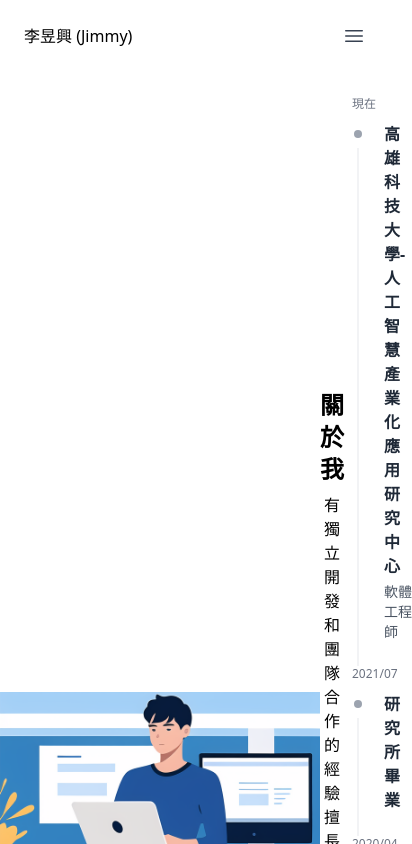
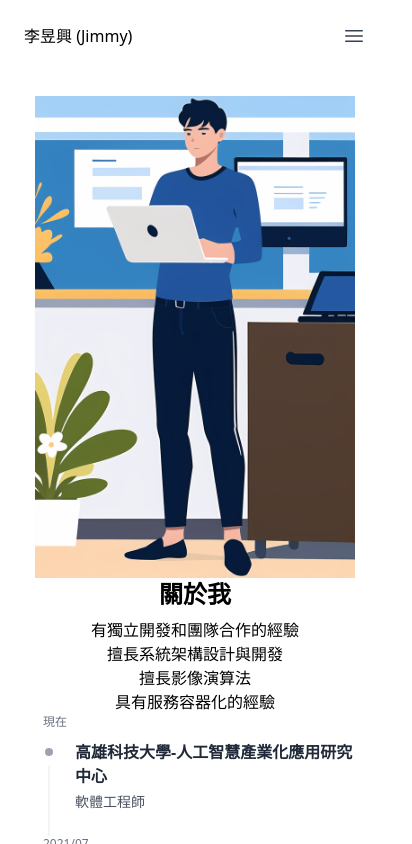
Before and after one commit to yuxing-lee/lee-experience, a Nuxt app: page / in a window 390 px wide. Shown: the top 844 px of the page, 412 px wide, since content can reach past the window. Built offline with nearby package versions, Linux system fonts and the light colour scheme.

Commit message:
style (index): add RWD style

```diff
--- a/pages/index.vue
+++ b/pages/index.vue
@@ -1,5 +1,5 @@
 <template>
-    <div class="flex justify-around items-center mt-6">
+    <div class="flex flex-col justify-around items-center mt-6 lg:flex-row">
         <img src="/man.png" class="w-80" />
         <div class="text-center">
             <p class="text-2xl font-bold mb-2">關於我</p>
```
